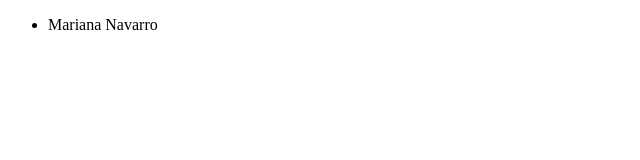
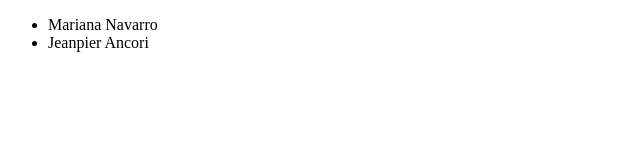
Before and after one commit to maronare10/aprendiendoGitColaborativo, a plain HTML site: page index.html in a window 1280 px wide. Shown: the full height of the page, 0-640 px from the left. Drawn offline with Linux system fonts and the light colour scheme.

Commit message:
Jeanpier_a

```diff
--- a/index.html
+++ b/index.html
@@ -8,6 +8,7 @@
 <body>
   <ul>
     <li>Mariana Navarro</li>
+    <li>Jeanpier Ancori</li>
   </ul>
 </body>
 </html>
```
